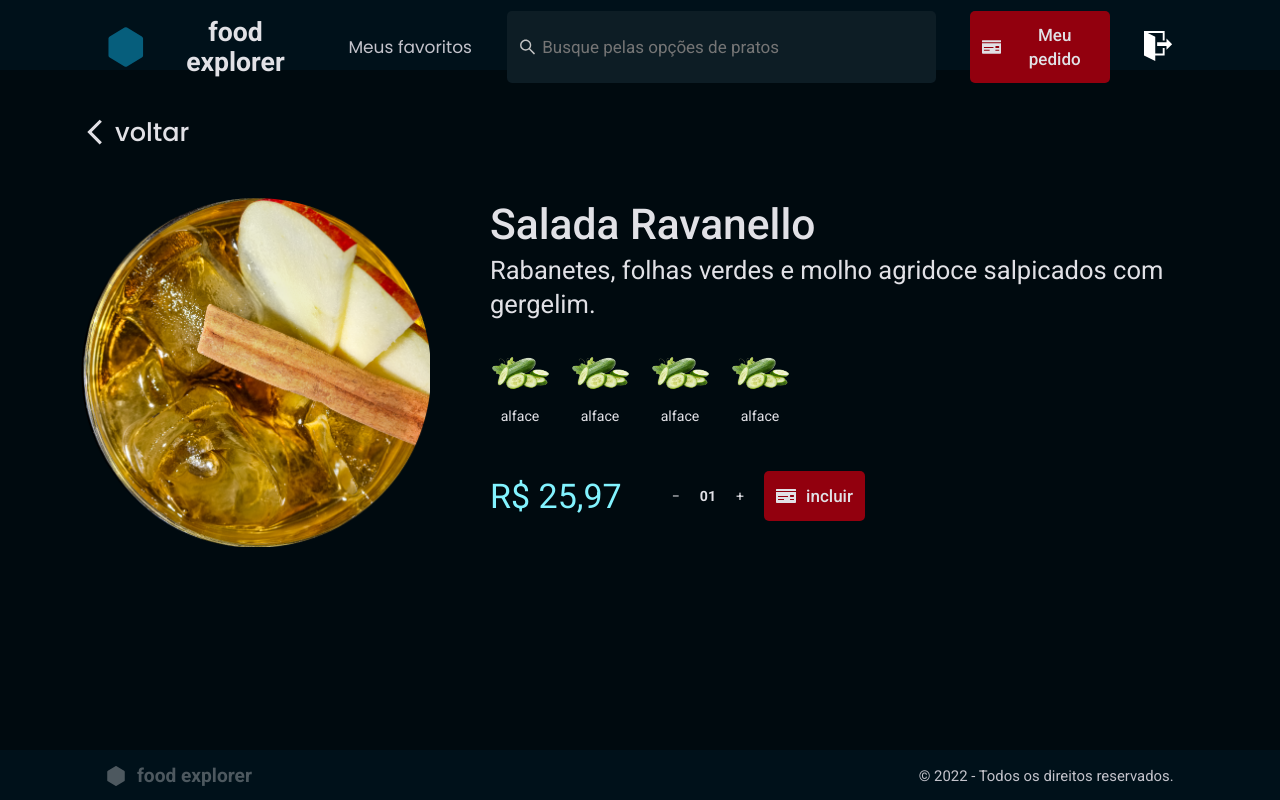
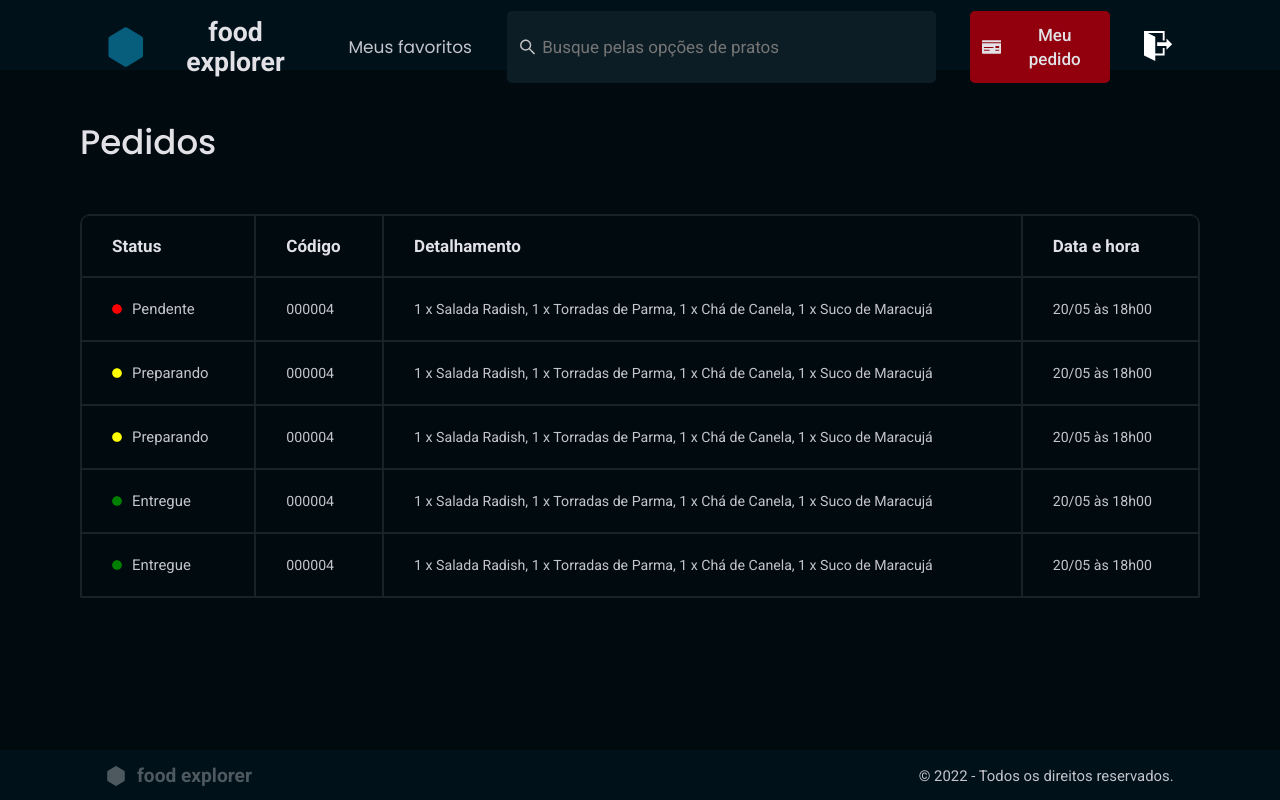
Before and after one commit to EduardoNGomes/Front_end_Explorer_Food, a React (Vite) app: page / in a window 1280 px wide. Built offline with nearby package versions, Linux system fonts and the light colour scheme.

Commit message:
Create page Orders

```diff
--- /dev/null
+++ b/src/components/OrderStatus/index.jsx
@@ -0,0 +1,28 @@
+import { Container } from "./style";
+
+import { FaCircle } from 'react-icons/fa'
+
+
+export const OrderStatus = ({title}) => {
+
+  const whatIsTheColor = () => {
+    switch(title){
+      case 'Pendente':
+        return 'red'
+      case 'Preparando':
+        return 'yellow'
+      case 'Entregue':
+        return 'green'
+    }
+  }
+
+  return(
+    <Container>
+      <FaCircle
+        color={whatIsTheColor()}
+        size={10}
+      />
+      {title}
+    </Container>
+  )
+}
--- /dev/null
+++ b/src/components/OrderStatus/style.js
@@ -0,0 +1,13 @@
+import styled from 'styled-components'
+
+export const Container = styled.p`
+  display: flex;
+  gap: 10px;
+  align-items: center;
+
+  font-size: 1.4rem;
+  font-weight: 400;
+  line-height: 22px;
+
+  color: ${({ theme }) => theme.COLORS.COLOR_TEXT_GRAY};
+`
--- a/src/main.jsx
+++ b/src/main.jsx
@@ -8,13 +8,14 @@ import { SignUp } from './pages/SignUp'
 import { SignIn } from './pages/SignIn'
 import { Home } from './pages/Home'
 import { Food } from './pages/Food'
+import { Orders } from './pages/Orders'
 
 
 ReactDOM.createRoot(document.getElementById('root')).render(
   <React.StrictMode>
     <ThemeProvider theme={theme}>
       <GlobalStyle/>
-      <Food/>
+      <Orders/>
     </ThemeProvider>
   </React.StrictMode>
 )
--- a/src/pages/Food/style.js
+++ b/src/pages/Food/style.js
@@ -24,7 +24,8 @@ export const Content = styled.div`
   }
 
   .info-plate {
-    margin-top: 50px;
+    margin: 50px auto 0;
+    max-width: 1020px;
     width: 100%;
 
     display: flex;
--- /dev/null
+++ b/src/pages/Orders/index.jsx
@@ -0,0 +1,111 @@
+import { Container, Content } from "./style";
+
+import { Header } from '../../components/Header'
+import { Footer } from '../../components/Footer'
+import { OrderStatus } from "../../components/OrderStatus";
+
+
+export const Orders = () => {
+  return(
+    <Container>
+      <Header/>
+
+      <Content>
+        <h2>Pedidos</h2>
+
+        <table>
+          <thead>
+              <tr>
+                <th>Status</th>
+                <th>Código</th>
+                <th>Detalhamento</th>
+                <th>Data e hora</th>
+              </tr>
+          </thead>
+          <tbody>
+              <tr>
+                <td>
+                  <OrderStatus title='Pendente'/>
+                </td>
+                <td>
+                  <p>000004</p>
+                </td>
+                <td>
+                  <p>1 x Salada Radish, 1 x Torradas de Parma, 1 x Chá de Canela, 1 x Suco de Maracujá</p>
+                </td>
+                <td>
+                  <p>20/05 às 18h00</p>
+                </td>
+              </tr>
+
+              <tr>
+                <td>
+                  <OrderStatus title='Preparando'/>
+                </td>
+                <td>
+                  <p>000004</p>
+                </td>
+                <td>
+                  <p>1 x Salada Radish, 1 x Torradas de Parma, 1 x Chá de Canela, 1 x Suco de Maracujá</p>
+                </td>
+                <td>
+                  <p>20/05 às 18h00</p>
+                </td>
+              </tr>
+
+              <tr>
+                <td>
+                  <OrderStatus title='Preparando'/>
+                </td>
+                <td>
+                  <p>000004</p>
+                </td>
+                <td>
+                  <p>1 x Salada Radish, 1 x Torradas de Parma, 1 x Chá de Canela, 1 x Suco de Maracujá</p>
+                </td>
+                <td>
+                  <p>20/05 às 18h00</p>
+                </td>
+              </tr>
+
+              <tr>
+                <td>
+                  <OrderStatus title='Entregue'/>
+                </td>
+                <td>
+                  <p>000004</p>
+                </td>
+                <td>
+                  <p>1 x Salada Radish, 1 x Torradas de Parma, 1 x Chá de Canela, 1 x Suco de Maracujá</p>
+                </td>
+                <td>
+                  <p>20/05 às 18h00</p>
+                </td>
+              </tr>
+
+              <tr>
+                <td>
+                  <OrderStatus title='Entregue'/>
+                </td>
+                <td>
+                  <p>000004</p>
+                </td>
+                <td>
+                  <p>1 x Salada Radish, 1 x Torradas de Parma, 1 x Chá de Canela, 1 x Suco de Maracujá</p>
+                </td>
+                <td>
+                  <p>20/05 às 18h00</p>
+                </td>
+              </tr>
+
+          </tbody>
+        </table>
+
+
+      </Content>
+
+
+      <Footer/>
+    </Container>
+  )
+}
--- /dev/null
+++ b/src/pages/Orders/style.js
@@ -0,0 +1,73 @@
+import styled from 'styled-components'
+
+export const Container = styled.div`
+  width: 100%;
+  height: 100vh;
+  display: grid;
+  grid-template-rows: 70px auto 50px;
+  grid-template-areas:
+    'header'
+    'content'
+    'footer';
+
+  overflow-y: auto;
+`
+
+export const Content = styled.div`
+  grid-area: content;
+
+  margin: 50px auto;
+  width: 100%;
+  max-width: 1120px;
+
+  h2 {
+    color: ${({ theme }) => theme.COLORS.COLOR_TEXT_WHITE};
+    font-weight: 500;
+    font-size: 3.2rem;
+    line-height: 44px;
+    margin-bottom: 50px;
+    font-family: ${({ theme }) => theme.COLORS.FONT_TEXT};
+  }
+
+  table,
+  tr,
+  td,
+  th {
+    border: 1px solid #192227;
+  }
+
+  table {
+    border-spacing: 0;
+    border-collapse: separate;
+    border: 1px solid #192227;
+    border-top-left-radius: 10px;
+    border-top-right-radius: 10px;
+    width: 100%;
+  }
+
+  th {
+    color: ${({ theme }) => theme.COLORS.COLOR_TEXT_WHITE};
+    padding: 20px 30px;
+    text-align: left;
+    font-size: 1.6rem;
+    font-weight: 700;
+  }
+
+  th:first-child {
+    border-top-left-radius: 8px;
+  }
+
+  th:last-child {
+    border-top-right-radius: 8px;
+  }
+
+  td {
+    color: ${({ theme }) => theme.COLORS.COLOR_TEXT_GRAY};
+
+    font-size: 2rem;
+    font-weight: 400;
+    line-height: 22px;
+
+    padding: 20px 30px;
+  }
+`
```
